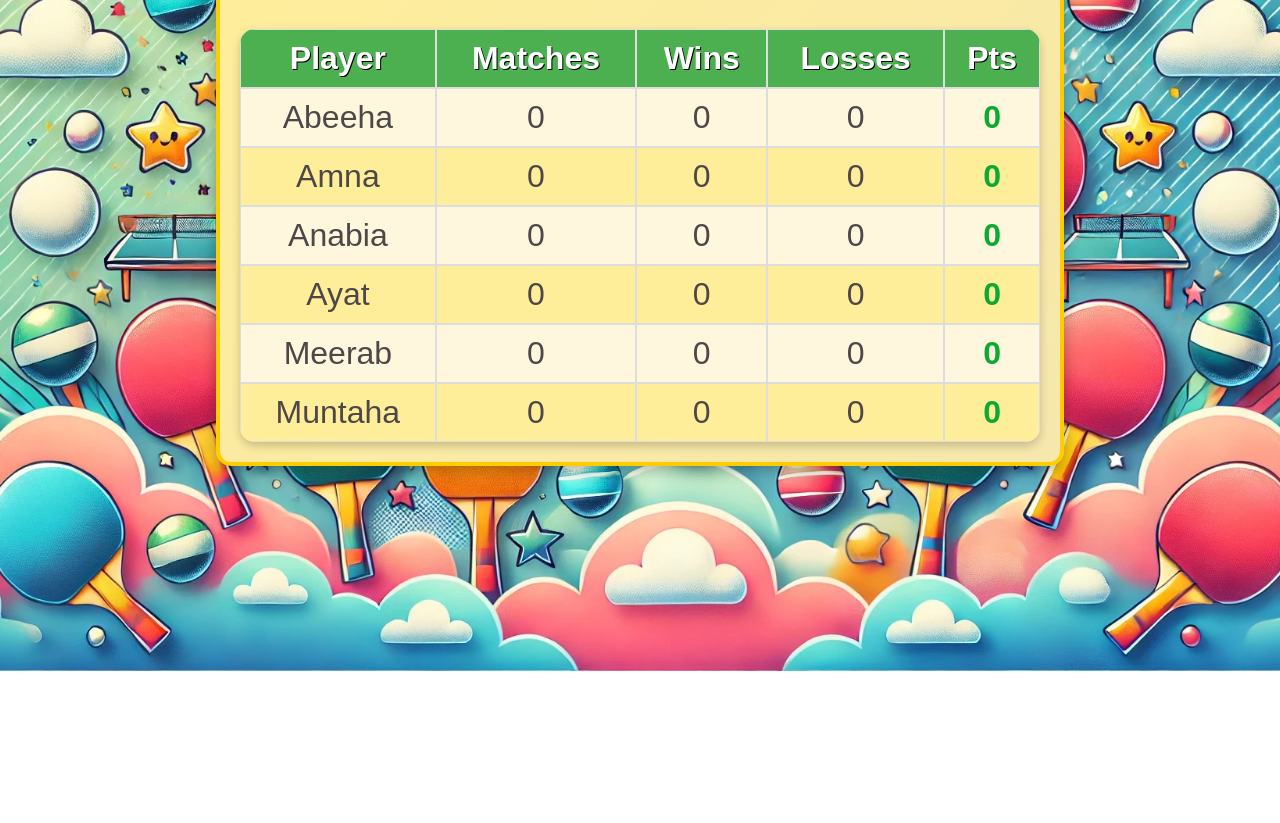
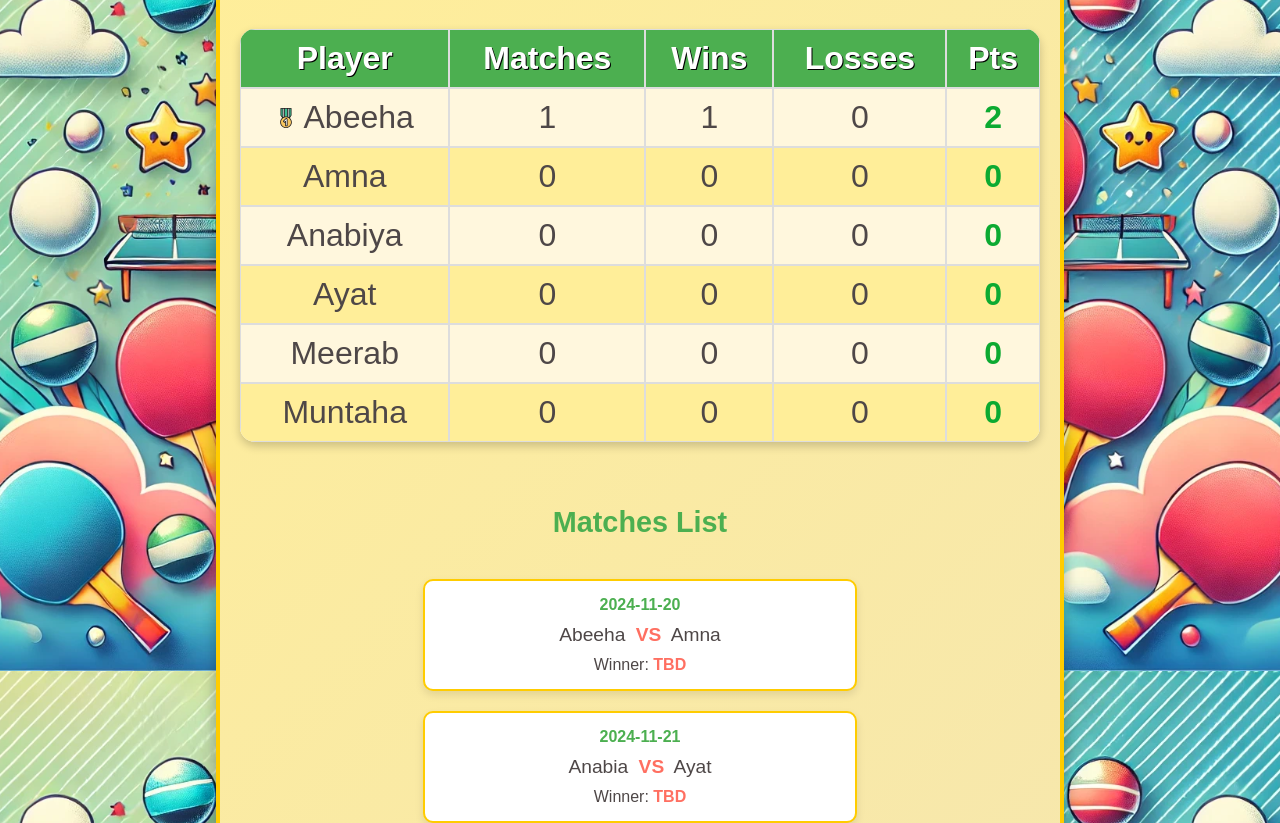
Before and after one commit to SaadBinWaheed-og/PingStreet21, a plain HTML site: page index.html in a window 1280 px wide. Shown: the part 129-952 px from the top of the page. Before the commit the page ends 800 px from the top, so only its background shows below. Drawn offline with Linux system fonts and the light colour scheme; a web font is replaced by a local one.

Commit message:
matches list added

```diff
--- a/data.json
+++ b/data.json
@@ -1,10 +1,30 @@
 {
     "players": [
-      { "name": "Abeeha", "matches": 0, "wins": 0, "losses": 0 },
+      { "name": "Abeeha", "matches": 1, "wins": 1, "losses": 0 },
       { "name": "Amna", "matches": 0, "wins": 0, "losses": 0 },
-      { "name": "Anabia", "matches": 0, "wins": 0, "losses": 0 },
+      { "name": "Anabiya", "matches": 0, "wins": 0, "losses": 0 },
       { "name": "Ayat", "matches": 0, "wins": 0, "losses": 0 },
       { "name": "Meerab", "matches": 0, "wins": 0, "losses": 0 },
       { "name": "Muntaha", "matches": 0, "wins": 0, "losses": 0 }
-    ]
+    ],
+    "matches": [
+    {
+      "date": "2024-11-20",
+      "player1": "Abeeha",
+      "player2": "Amna",
+      "winner": ""
+    },
+    {
+      "date": "2024-11-21",
+      "player1": "Anabia",
+      "player2": "Ayat",
+      "winner": ""
+    },
+    {
+      "date": "2024-11-22",
+      "player1": "Meerab",
+      "player2": "Muntaha",
+      "winner": ""
+    }
+  ]
   }
--- a/index.html
+++ b/index.html
@@ -39,6 +39,9 @@
       </thead>
       <tbody id="leagueTable"></tbody>
     </table>
+
+  <!-- Matches List Section -->
+  <div id="matchesList"></div>
   </div>
   <script src="index.js"></script>
 </body>
--- a/index.js
+++ b/index.js
@@ -42,3 +42,45 @@ fetch('data.json')
     });
   })
   .catch((error) => console.error('Error loading data:', error));
+
+
+// Fetch and display matches as VS cards
+function fetchAndDisplayMatches() {
+  fetch('data.json')
+    .then(response => response.json())
+    .then(data => {
+      const matchesContainer = document.getElementById('matchesList');
+      matchesContainer.innerHTML = ''; // Clear previous content
+
+      // Create a title for the matches section
+      const matchesTitle = document.createElement('h2');
+      matchesTitle.textContent = 'Matches List';
+      matchesContainer.appendChild(matchesTitle);
+
+      // Generate cards for each match
+      data.matches.forEach(match => {
+        const matchCard = document.createElement('div');
+        matchCard.classList.add('match-card');
+
+        // Card content
+        matchCard.innerHTML = `
+          <div class="match-date">${match.date}</div>
+          <div class="match-players">
+            <span class="player-name">${match.player1}</span>
+            <span class="vs-text">VS</span>
+            <span class="player-name">${match.player2}</span>
+          </div>
+          <div class="match-winner">
+            Winner: <span class="${match.winner ? 'winner-name' : 'tbd'}">
+              ${match.winner || 'TBD'}
+            </span>
+          </div>
+        `;
+        matchesContainer.appendChild(matchCard);
+      });
+    })
+    .catch(error => console.error('Error fetching matches:', error));
+}
+
+// Call this function after the league table is rendered
+fetchAndDisplayMatches();
--- a/style.css
+++ b/style.css
@@ -92,6 +92,72 @@ body {
   table td:nth-child(5) {
     color: #0caa31;
   }
+
+  /* Matches Section Styling */
+  #matchesList {
+    margin-top: 40px;
+    display: flex;
+    flex-direction: column; /* Stack items vertically */
+    align-items: center; /* Center items horizontally */
+    gap: 20px; /* Space between match cards */
+  }
+
+#matchesList h2 {
+  font-family: "Finger Paint", sans-serif;
+  font-size: 1.8rem;
+  color: #4CAF50;
+  text-align: center;
+  margin-bottom: 20px;
+}
+
+
+/* Match Card Styling */
+.match-card {
+  background: #ffffff;
+  border: 2px solid #FFCC00;
+  border-radius: 10px;
+  padding: 15px;
+  width: 90%; /* Make cards responsive for small screens */
+  max-width: 400px; /* Set a maximum width for larger screens */
+  box-shadow: 0 4px 8px rgba(0, 0, 0, 0.1);
+  text-align: center;
+  font-family: Arial, sans-serif;
+}
+
+
+.match-date {
+  font-size: 1rem;
+  font-weight: bold;
+  color: #4CAF50;
+  margin-bottom: 10px;
+}
+
+.match-players {
+  font-size: 1.2rem;
+  margin: 10px 0;
+}
+
+.vs-text {
+  font-weight: bold;
+  color: #FF6F61; /* Coral color for 'VS' */
+  margin: 0 5px;
+}
+
+.match-winner {
+  margin-top: 10px;
+  font-size: 1rem;
+}
+
+.winner-name {
+  font-weight: bold;
+  color: #4CAF50; /* Green for winner */
+}
+
+.tbd {
+  font-weight: bold;
+  color: #FF6F61; /* Coral for TBD */
+}
+
   @media (max-width: 480px) {
     body {
       background: url('background-2.webp') center center / cover no-repeat;
```
